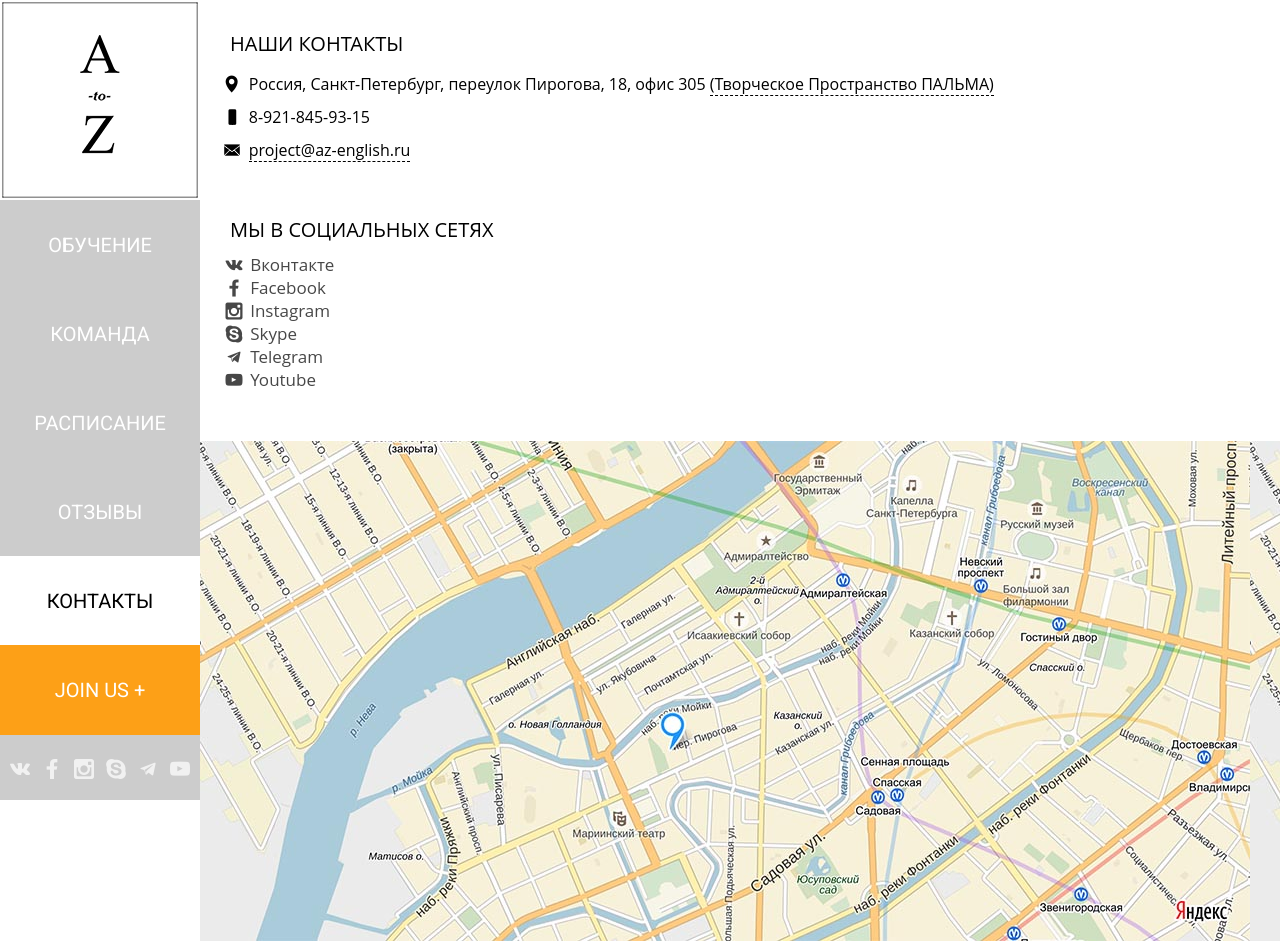
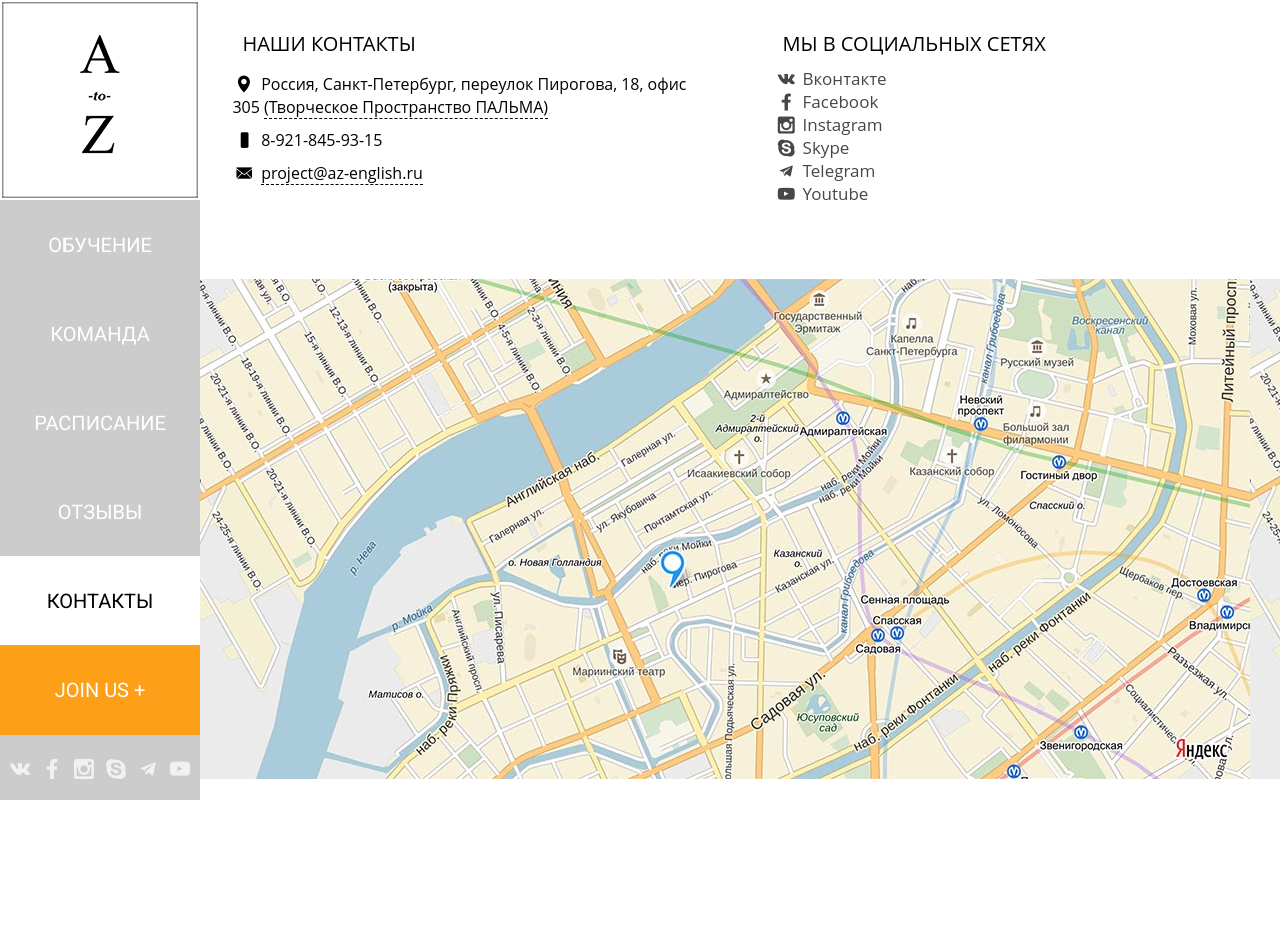
Before and after one commit to nik-el/a-to-z, a plain HTML site: page contact.html in a window 1280 px wide. After the commit the page ends 800 px from the top, so only its background shows below. Drawn offline with Linux system fonts and the light colour scheme; files whose address does not match are found by name.

Commit message:
оптимизация row блоков

```diff
--- a/contact.html
+++ b/contact.html
@@ -85,10 +85,10 @@ initial-scale=1">
 
 
 
-               <div class="row clearfix">
+               <div class="clearfix">
 
 
-      <div class="row__2">
+      <div class="row row--2">
         <div class="contact-block">
 
          <h2 class="content__title content__title--small">Наши контакты</h2>
@@ -116,7 +116,7 @@ initial-scale=1">
 
 
 
-              <div class="row__2">
+              <div class="row row--2">
                 <div class="social--bigger">
                 <h2 class="content__title content__title--small">Мы в социальных сетях</h2>
                         <ul class="social__list--bigger">
```
